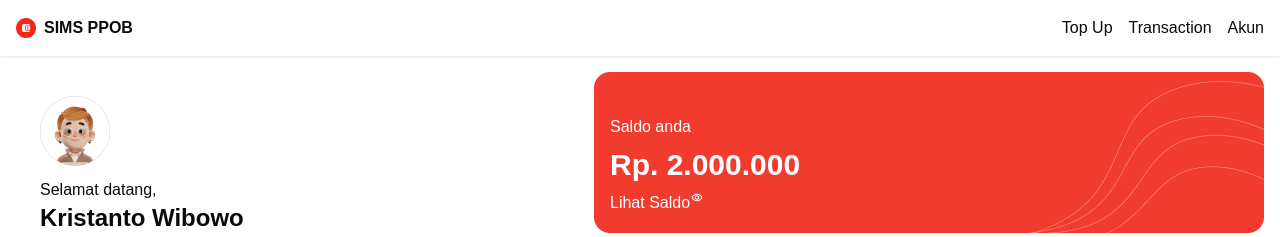
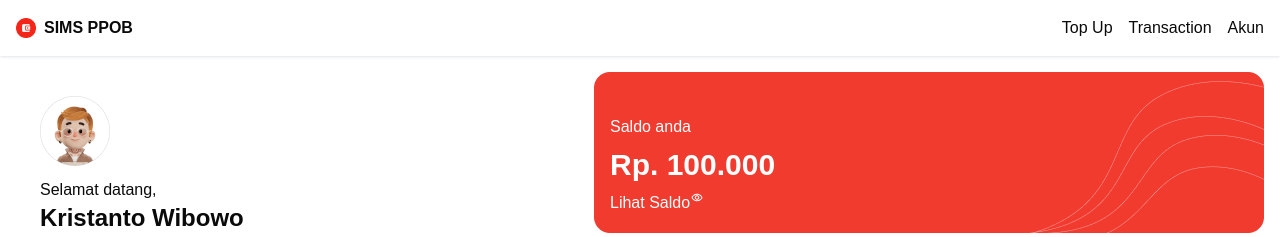
Before and after one commit to ainunnfh/simple-payment-app, a Next.js app: page / in a window 1280 px wide. Shown: the top 237 px of the page. Built offline with nearby package versions, Linux system fonts and the light colour scheme.

Commit message:
🆙saldo: usage balance state

```diff
--- a/src/components/Saldo.tsx
+++ b/src/components/Saldo.tsx
@@ -1,6 +1,8 @@
+import { useTransaction } from "@/context/TransactionContext";
 import React from "react";
 
 const Saldo = () => {
+  const { balance } = useTransaction();
   return (
     <div className="relative">
       <img
@@ -11,7 +13,9 @@ const Saldo = () => {
 
       <div className="absolute inset-0 flex flex-col justify-center  p-4 text-white gap-2">
         <div>Saldo anda</div>
-        <div className="font-bold text-3xl">Rp. 2.000.000</div>
+        <div className="font-bold text-3xl">
+          Rp. {balance.toLocaleString("id-ID")}
+        </div>
         <div className="">Lihat Saldo</div>
       </div>
     </div>
```
